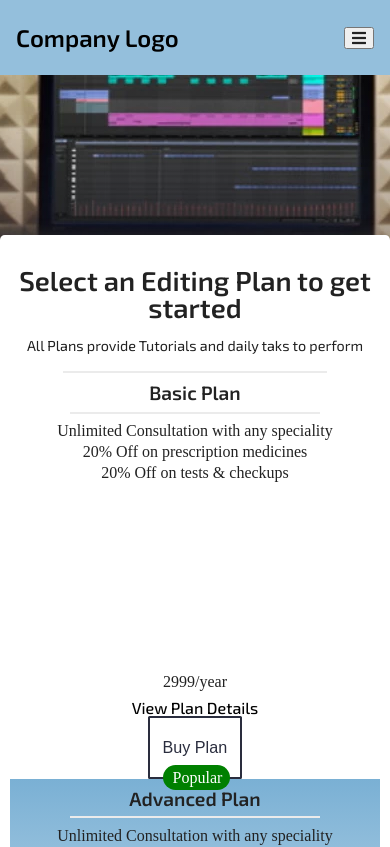
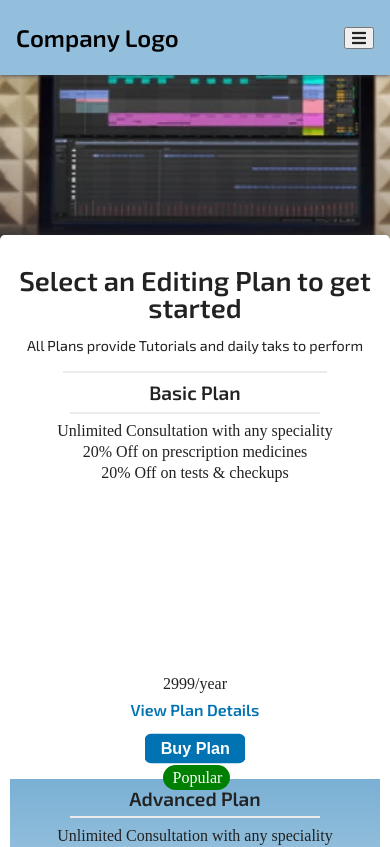
Before and after one commit to soorajarsn/True-exam, a React (Vite) app: page / in a window 390 px wide. Shown: the top 847 px of the page. Built offline with nearby package versions, Linux system fonts and the light colour scheme.

Commit message:
modify themes

```diff
--- a/src/styles/theme.scss
+++ b/src/styles/theme.scss
@@ -8,11 +8,13 @@ $grey:rgb(172, 172, 172);
 $lightGrey:rgb(235, 235, 235);
 $black:rgb(0, 0, 0);
 $white:rgb(255, 255, 255);
-
-.body {
+html{
+    width:100%;
+}
+body {
     padding: 0;
     text-align: center;
-
+    width:100%;
     @media (min-width:1000px) {
         text-align: left;
     }
@@ -151,18 +153,18 @@ p {
         }
     }
 }
-
+.bold{
+    font-weight: 600;
+}
 .larger-font {
     font-size: larger;
 }
 
 .button-container {
     overflow: hidden;
-    border: 2px solid $darkBlue;
     font-size: 1rem;
     font-family: "Exo 2", sans-serif;
-    font-weight: 700;
-    border-radius: .1rem;
+    border-radius: .2rem;
 
     @media (min-width:700px) {
         font-size: 1.05rem;
@@ -176,7 +178,9 @@ p {
         border: none;
         cursor: pointer;
         width: fit-content;
-        padding: .3rem .8rem;
+        padding: .35rem 1rem;
+        font-weight: 600;
+        border-radius: .4rem;
     }
 
     button.button-primary {
@@ -191,13 +195,12 @@ p {
     }
 
     button.button-secondary {
-        color: $darkBlue;
-        background: $white;
+        color: $white;
+        background: $blue;
         transform: scale(1.01);
         transition: transform .2s ease-in-out, background .2s ease-in-out;
-
         &:hover {
-            box-shadow: inset 0 -.1rem 1rem 0 $lightBlue;
+            background: rgba(1, 115, 178,.8);
         }
     }
 
@@ -247,7 +250,15 @@ a {
         font-weight: 600;
     }
 }
-
+.color-primary{
+    color:$darkBlue;
+}
+.color-secondary{
+    color:$blue;
+}
+.color-darkGrey{
+    color: $darkGrey;
+}
 .flex {
     display: flex;
     align-items: center;
@@ -264,14 +275,6 @@ a {
 
 .flex-column {
     flex-direction: column;
-
-    &.justify-space-between {
-        align-items: space-between;
-    }
-
-    &.justify-start {
-        align-items: flex-start;
-    }
 }
 
 .hidden {
@@ -494,6 +497,8 @@ a {
 .nav-container {
     box-shadow: 0 .09rem .3rem 0 $darkBlue;
     background: $opaqueBlue;
+    position: relative;
+    z-index: 1;
     nav {
         ul {
             width: 100%;
@@ -518,6 +523,7 @@ a {
                     position: absolute;
                     overflow-x: hidden;
                     height: calc(100vh - 4.7rem);
+                    z-index: 1;
                     @media (max-width:500px){
                         width:100%;
                     }
@@ -534,7 +540,7 @@ a {
                     .wrapper {
                         transform: translateX(100%);
                         transition: transform .2s ease-in-out;
-                        background: $opaqueBlue;
+                        background: rgb(148, 191, 220);
                         height: 100%;
                         display: flex;
                         flex-direction: column;
```
